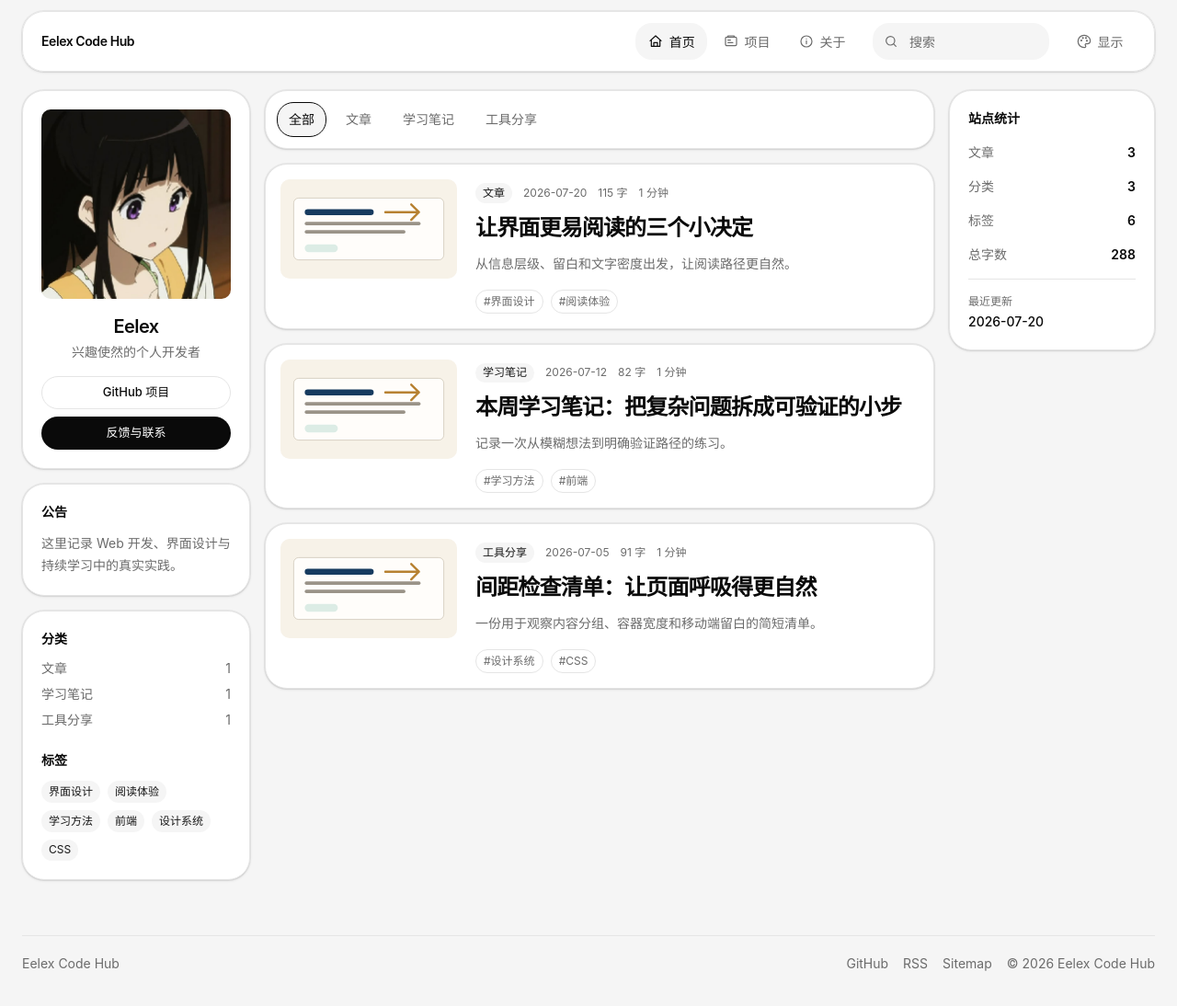
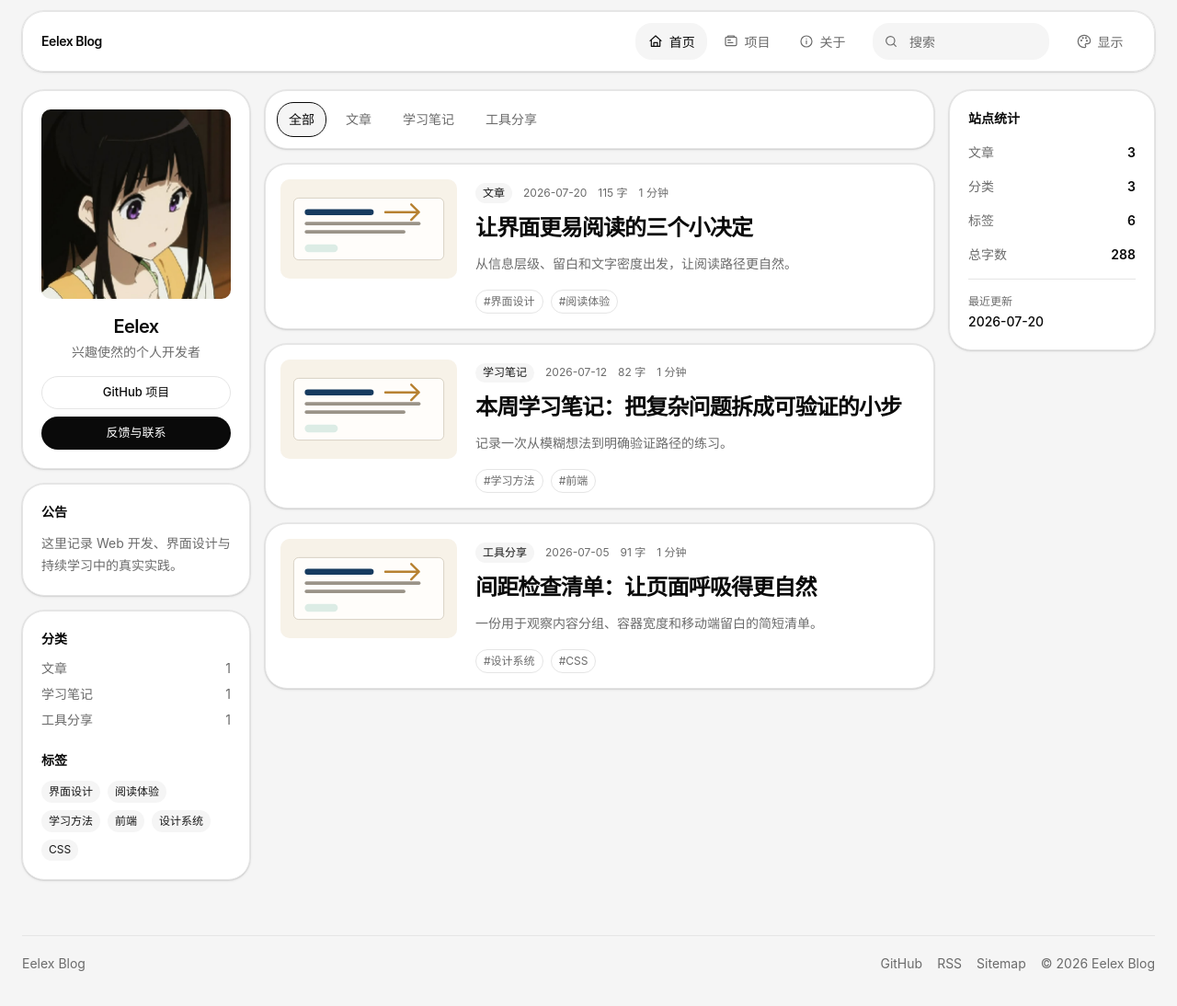
Before and after one commit to Ee1ex/Eelex-Journal, a Next.js app: page / in a window 1280 px wide. Shown: the top 1094 px of the page at 92% size. Built offline with nearby package versions, Linux system fonts and the light colour scheme.

Commit message:
feat: rename the site to Eelex Blog

```diff
--- a/package.json
+++ b/package.json
@@ -1,5 +1,5 @@
 {
-  "name": "eelex-journal",
+  "name": "eelex-blog",
   "version": "0.1.0",
   "private": true,
   "packageManager": "pnpm@11.17.0",
--- a/src/components/site-footer.tsx
+++ b/src/components/site-footer.tsx
@@ -4,7 +4,7 @@ export function SiteFooter() {
   return (
     <footer className="eelex-site-footer px-[var(--eelex-space-page-inline)] pt-10 pb-12">
       <div className="mx-auto flex max-w-[var(--eelex-width-wide)] flex-col gap-3 border-t border-border pt-5 text-sm text-muted sm:flex-row sm:items-center sm:justify-between">
-        <span>Eelex Code Hub</span>
+        <span>Eelex Blog</span>
         <div className="flex flex-wrap gap-x-4 gap-y-1">
           {publicProfile.contacts.map((contact) => (
             <a
@@ -23,7 +23,7 @@ export function SiteFooter() {
           <a className="hover:text-ink" href="/sitemap.xml">
             Sitemap
           </a>
-          <span>© 2026 Eelex Code Hub</span>
+          <span>© 2026 Eelex Blog</span>
         </div>
       </div>
     </footer>
--- a/src/components/site-header.tsx
+++ b/src/components/site-header.tsx
@@ -68,7 +68,7 @@ export function SiteHeader({ items }: { items: readonly ContentListItem[] }) {
             className="mr-auto text-sm font-semibold tracking-[-0.03em] text-ink"
             href="/"
           >
-            Eelex Code Hub
+            Eelex Blog
           </Link>
           <nav
             aria-label="主导航"
--- a/src/site/seo.ts
+++ b/src/site/seo.ts
@@ -1,4 +1,4 @@
-export const siteName = "Eelex Code Hub";
+export const siteName = "Eelex Blog";
 
 export const defaultDescription = "一个关于代码、设计与学习的个人空间。";
 
```
